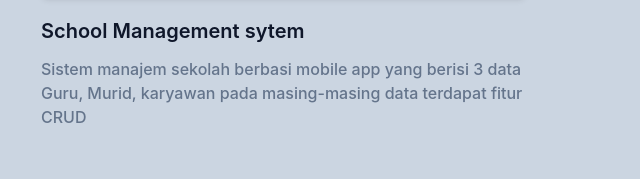
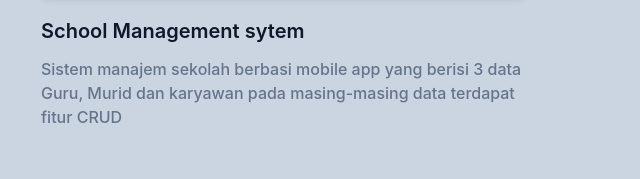
Before and after one commit to adie824/Madeby_Adpr, a website: page index.html in a window 1280 px wide. Shown: the part 2017-2196 px from the top of the page, 615-1255 px from the left. Drawn offline with Linux system fonts and the light colour scheme.

```diff
--- a/index.html
+++ b/index.html
@@ -165,7 +165,7 @@
                         <img src="dist/img/portfolio/g1.jpeg" alt="Juara 3 FPC" width="w-full">
                     </div>
                     <h3 class="font-semibold text-xl text-dark mt-5 mb-3 dark:text-white">School Management sytem</h3>
-                    <p class="font-medium text-base text-secondery">Sistem manajem sekolah berbasi mobile app yang berisi 3 data Guru, Murid, karyawan pada masing-masing data terdapat fitur CRUD </p>
+                    <p class="font-medium text-base text-secondery">Sistem manajem sekolah berbasi mobile app yang berisi 3 data Guru, Murid dan karyawan pada masing-masing data terdapat fitur CRUD </p>
                 </div>
                 <div class="mb-12 p-4 md:w-1/2">
                     <div class="rounded-md shadow-md overflow-hidden">
```
